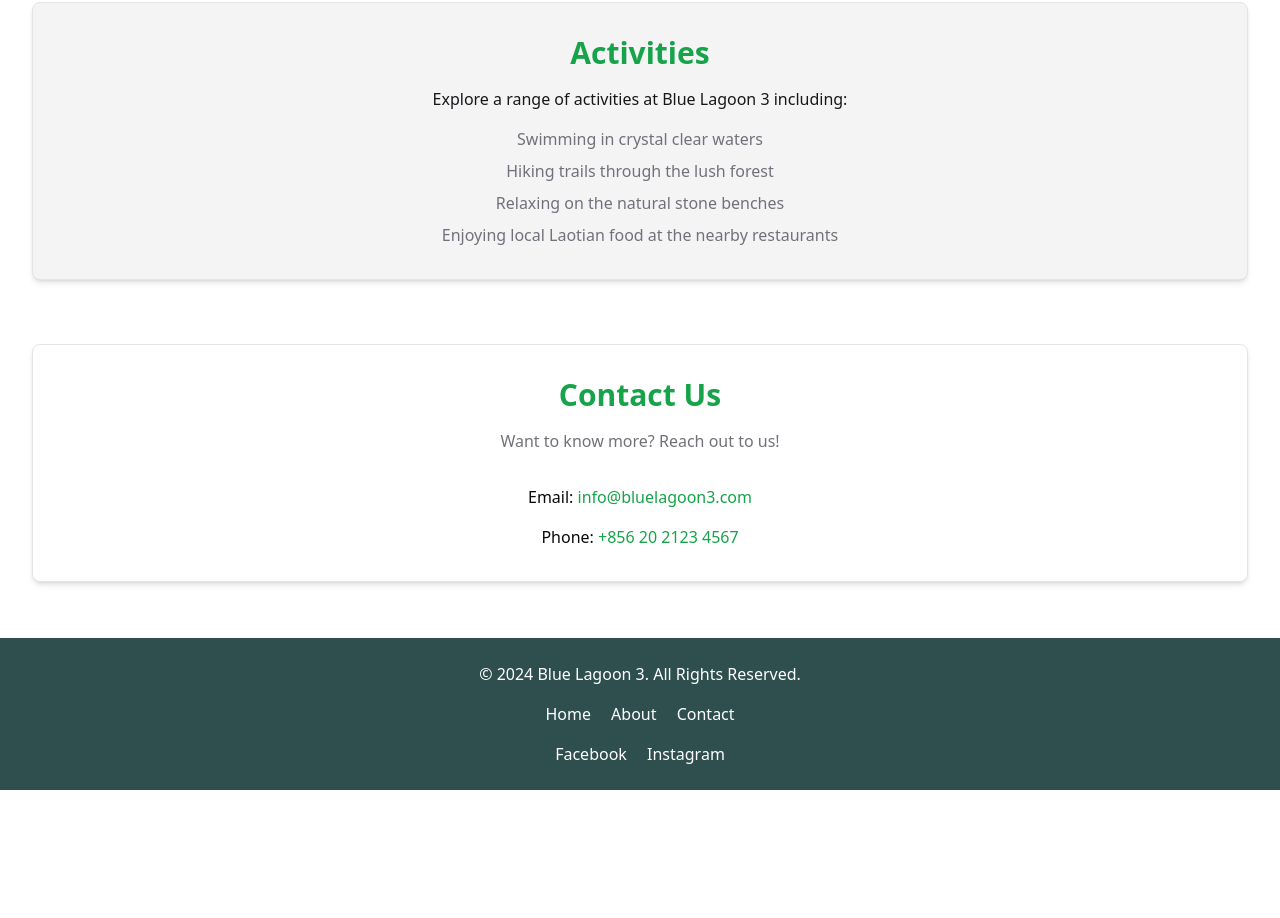
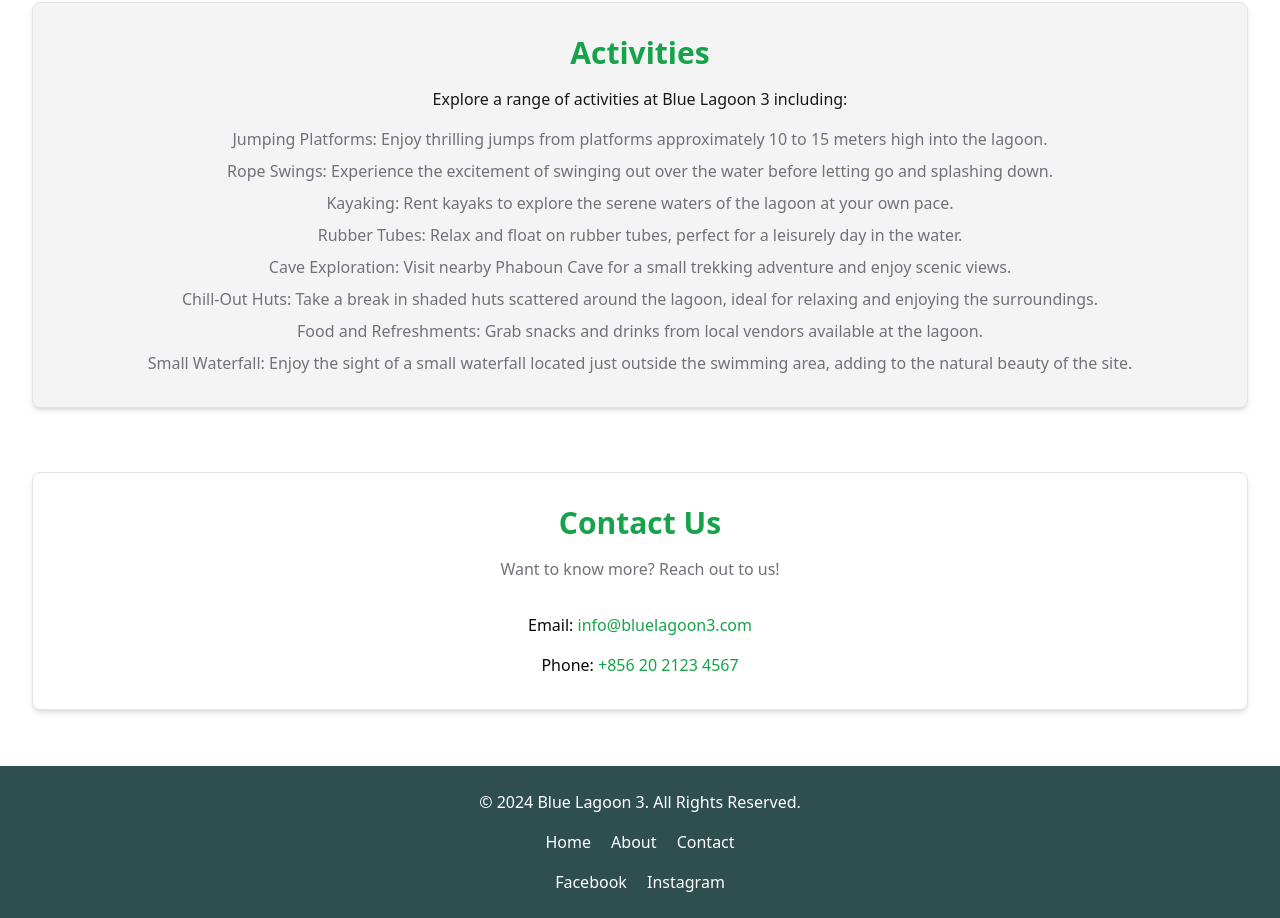
Before and after one commit to iamsouliya/blg3-landing, a Nuxt app: page / in a window 1280 px wide. Shown: the part 1618-2536 px from the top of the page. Before the commit the page ends 2408 px from the top, so only its background shows below. Built offline with nearby package versions, Linux system fonts and the light colour scheme.

Commit message:
feat update activity list

```diff
--- a/components/TheHome.vue
+++ b/components/TheHome.vue
@@ -59,10 +59,18 @@ import { Card } from '@/components/ui/card/'
         Explore a range of activities at Blue Lagoon 3 including:
       </p>
       <ul class="mt-4 space-y-2 text-muted-foreground">
-        <li>Swimming in crystal clear waters</li>
-        <li>Hiking trails through the lush forest</li>
-        <li>Relaxing on the natural stone benches</li>
-        <li>Enjoying local Laotian food at the nearby restaurants</li>
+        <li>Jumping Platforms: Enjoy thrilling jumps from platforms approximately 10 to 15 meters high into the lagoon.</li>
+        <li>Rope Swings: Experience the excitement of swinging out over the water before letting go and splashing down.</li>
+        <li>Kayaking: Rent kayaks to explore the serene waters of the lagoon at your own pace.</li>
+        <li>Rubber Tubes: Relax and float on rubber tubes, perfect for a leisurely day in the water.</li>
+        <li>
+          Cave Exploration: Visit nearby Phaboun Cave for a small trekking adventure and enjoy scenic views.
+        </li>
+        <li>Chill-Out Huts: Take a break in shaded huts scattered around the lagoon, ideal for relaxing and enjoying the surroundings.</li>
+        <li>Food and Refreshments: Grab snacks and drinks from local vendors available at the lagoon.</li>
+        <li>
+          Small Waterfall: Enjoy the sight of a small waterfall located just outside the swimming area, adding to the natural beauty of the site.
+        </li>
       </ul>
     </Card>
 
```
